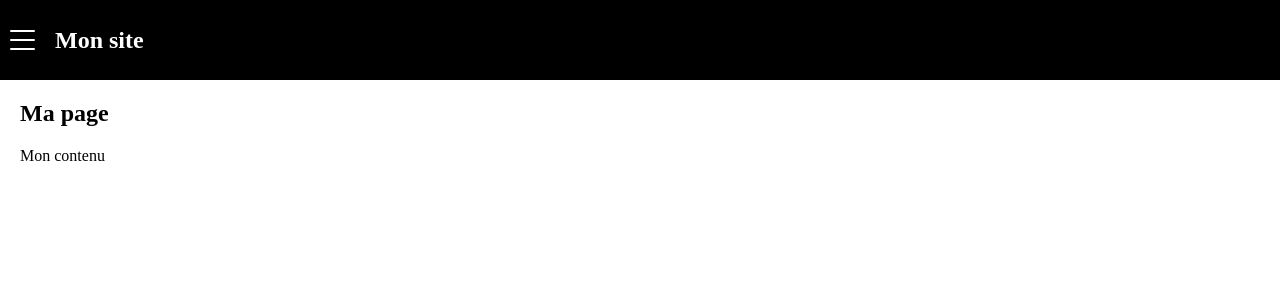
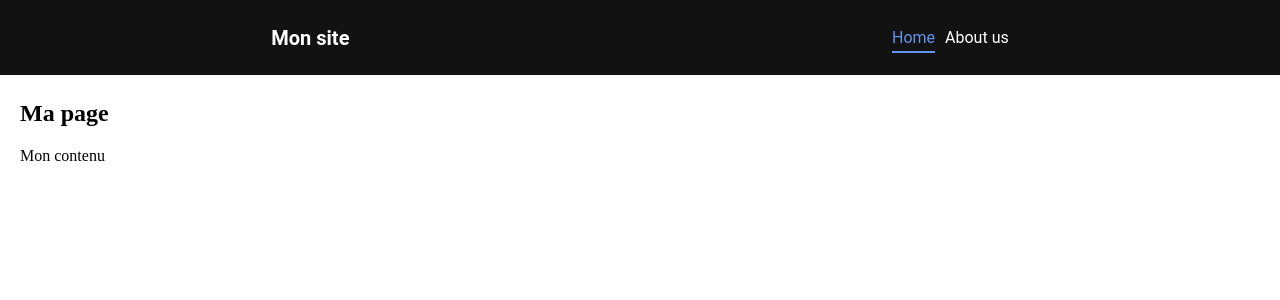
Before and after one commit to maxdeschamps/angular-navigator, an Angular app: page /home in a window 1280 px wide. Shown: the top 300 px of the page. Built offline with nearby package versions, Linux system fonts and the light colour scheme.

Commit message:
change styl

```diff
--- a/src/app/components/burger/burger.component.html
+++ b/src/app/components/burger/burger.component.html
@@ -2,4 +2,5 @@
   <span></span>
   <span></span>
   <span></span>
+  <span></span>
 </a>
--- a/src/app/components/burger/burger.component.scss
+++ b/src/app/components/burger/burger.component.scss
@@ -1,4 +1,67 @@
 .burger-btn {
+  display: none;
+  position: fixed;
+  top: 0;
+  left: 0;
+  width: 50px;
+  height: 50px;
+  z-index: 10;
+
+  span {
+    position: absolute;
+    display: block;
+    width: 30px;
+    height: 2px;
+    left: 10px;
+    border: solid 1px #ffffff;
+    background-color: white;
+    opacity: 1;
+    transition: all .25s ease-out;
+
+    &:nth-child(1) {
+      top: 14px;
+    }
+
+    &:nth-child(2) {
+      top: 24px;
+    }
+
+    &:nth-child(3) {
+      top: 24px;
+    }
+
+    &:nth-child(4) {
+      top: 34px;
+    }
+  }
+
+  &.item--clicked {
+    span {
+      &:nth-child(1) {
+        opacity: 0;
+      }
+
+      &:nth-child(2) {
+        transform: rotate(45deg);
+
+      }
+
+      &:nth-child(3) {
+        transform: rotate(-45deg);
+      }
+
+      &:nth-child(4) {
+        opacity: 0;
+      }
+    }
+  }
+
+  @media screen and (max-width: 820px) {
+    display: block;
+  }
+}
+
+/*.burger-btn {
   position: relative;
   display: block;
   width: 25px;
@@ -23,4 +86,4 @@
     &:nth-child(2) { left: 100%; opacity: 0; }
     &:nth-child(3) { transform: rotate(-40deg); top: calc(100% - 10px); }
   }
-}
+}*/
--- a/src/app/components/navbar/navbar.component.html
+++ b/src/app/components/navbar/navbar.component.html
@@ -1,14 +1,16 @@
-<nav>
+<app-burger class="margin-right" (event)="handleMenu($event)"></app-burger>
+<header [ngClass]="{'open':open}" class="navbar">
   <div class="title">
-    <app-burger class="margin-right" (event)="handleMenu($event)"></app-burger>
-
     <h1>{{ site_title }}</h1>
   </div>
-
-  <ul [ngClass]="{'menu--open':open}" class="menu">
-    <li>
-      <a routerLink="/" [ngClass]="{'currentRoute': currentRoute == '/' || currentRoute == '/home'}">Home</a>
-      <a routerLink="/about-us" [ngClass]="{'currentRoute': currentRoute == '/about-us'}">About us</a>
-    </li>
-  </ul>
-</nav>
+  <nav>
+    <ul class="menu">
+      <li>
+        <a routerLink="/" [ngClass]="{'current': currentRoute == '/' || currentRoute == '/home'}">Home</a>
+      </li>
+      <li>
+        <a routerLink="/about-us" [ngClass]="{'current': currentRoute == '/about-us'}">About us</a>
+      </li>
+    </ul>
+  </nav>
+</header>
--- a/src/app/components/navbar/navbar.component.scss
+++ b/src/app/components/navbar/navbar.component.scss
@@ -1,4 +1,115 @@
-nav {
+.navbar {
+  position: fixed;
+  top: 0;
+  left: 0;
+  width: 100%;
+  height: 75px;
+  background-color: #121212;
+  display: flex;
+  justify-content: space-around;
+  align-items: center;
+  font-family: Roboto, sans-serif;
+  z-index: 9;
+
+  app-burger {
+    display: block;
+  }
+
+  .title {
+    z-index: 8;
+
+    h1 {
+      color: white;
+      font-size: 20px;
+      margin: 0;
+      padding: 0;
+    }
+  }
+
+  nav {
+    height: 100%;
+    transition: all .25s ease-out;
+    ul {
+      margin: 0;
+      padding: 0;
+      display: flex;
+      align-items: center;
+      justify-content: space-around;
+      gap: 10px;
+      width: 100%;
+      height: 100%;
+
+      li {
+        list-style: none;
+
+        a {
+          color: white;
+          text-decoration: none;
+
+          &.current {
+            color: cornflowerblue;
+            position: relative;
+            &::after {
+              content: '';
+              position: absolute;
+              bottom: -6px;
+              background: cornflowerblue;
+              height: 2px;
+              transition: .3s ease;
+              display: block;
+              left: 0;
+              width: 100%;
+            }
+          }
+        }
+      }
+    }
+  }
+
+  @media screen and (max-width: 820px) {
+    height: 50px;
+    justify-content: center;
+
+    nav {
+      position: fixed;
+      top: 0;
+      bottom: 0;
+      left: 0;
+      transform: translateX(-400px);
+      width: 400px;
+      background-color: #121212;
+      z-index: 7;
+
+      ul {
+        flex-direction: column;
+        justify-content: flex-start;
+        padding-top: 75px;
+        gap: 25px;
+      }
+    }
+
+    &.open {
+        nav {
+          transform: translateX(0px);
+        }
+    }
+  }
+
+  @media screen and (max-width: 410px) {
+    nav {
+      width: 100%;
+      transform: translateX(-100vw);
+    }
+
+    &.open {
+      nav {
+        transform: translateX(0px);
+      }
+    }
+  }
+}
+
+/*nav {
   position: fixed;
   width: 100%;
   top: 0;
@@ -71,4 +182,4 @@ nav {
     transform: translateX(0);
     opacity: 1;
   }
-}
+}*/
```
